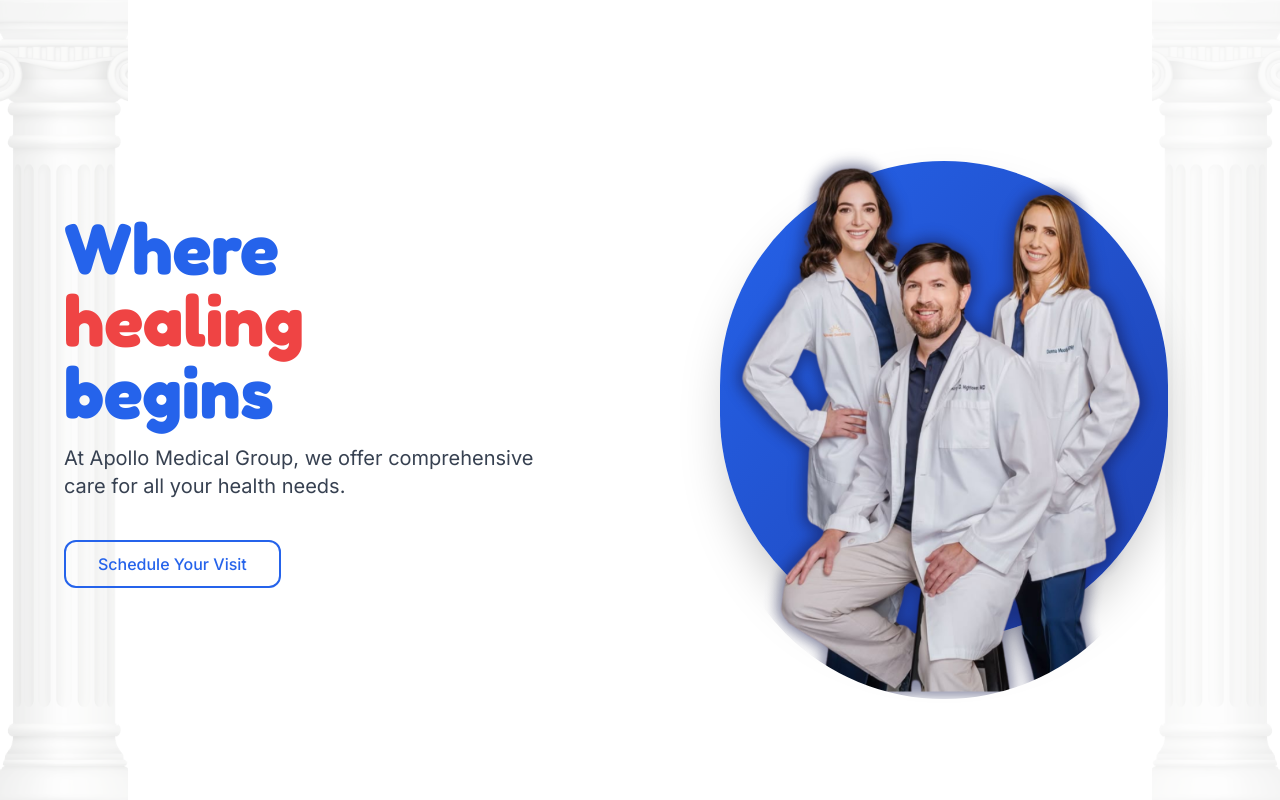
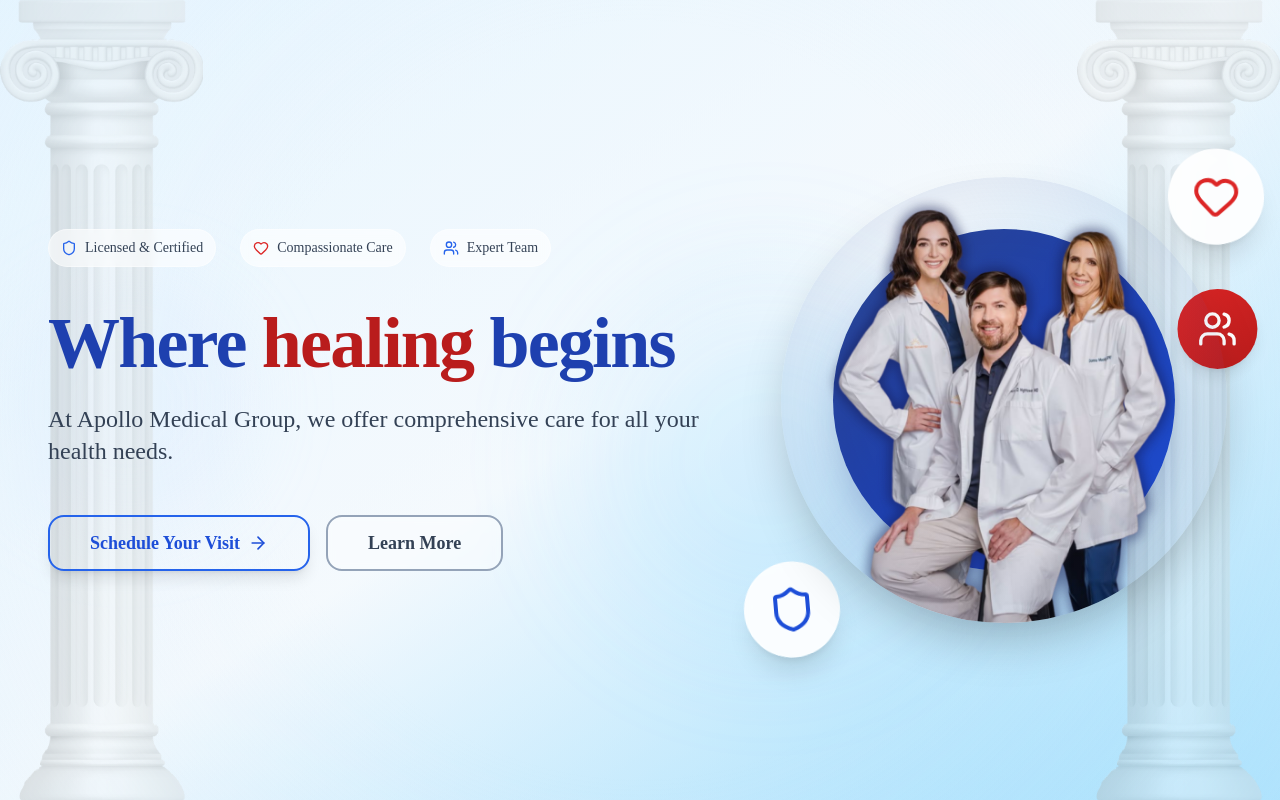
Before and after one commit to Wisdomous20/Apollo, a Next.js app: page / in a window 1280 px wide. Built offline with nearby package versions, Linux system fonts and the light colour scheme.

Commit message:
feat: add radial gradient background utility and enhance Hero section with improved layout, animations, and decorative elements

```diff
--- a/src/app/globals.css
+++ b/src/app/globals.css
@@ -191,6 +191,10 @@
   .text-balance {
     text-wrap: balance;
   }
+
+  .bg-gradient-radial {
+    background: radial-gradient(circle at center, var(--tw-gradient-stops));
+  }
 }
 
 /* Enhanced accessibility */
--- a/src/components/sections/Hero.tsx
+++ b/src/components/sections/Hero.tsx
@@ -3,123 +3,260 @@
 import { motion } from 'framer-motion';
 import { Button } from '@/components/ui/button';
 import Image from 'next/image';
+import { ArrowRight, Shield, Heart, Users } from 'lucide-react';
 
 export default function Hero() {
   return (
-    <section className="relative bg-white min-h-screen flex items-center py-12 lg:py-0">
-      {/* Fixed-position side images (decorative pillars) */}
-      <div className="fixed left-0 top-0 h-screen w-16 md:w-24 lg:w-32 z-0 pointer-events-none">
+    <section className="relative min-h-screen flex items-center py-12 lg:py-0 overflow-hidden">
+      {/* Original Background with White to Sky Blue Gradient */}
+      <div className="absolute inset-0">
+        {/* Main gradient from light blue (upper left) to sky blue (lower right) */}
+        <div className="absolute inset-0 bg-gradient-to-br from-sky-50 via-slate-50/80 to-sky-200" />
+
+        {/* Secondary overlay for more subtle sky blue transition */}
+        <div className="absolute inset-0 bg-gradient-to-br from-sky-100/60 via-sky-50/40 to-sky-300/50" />
+
+        {/* Faint glow effect on the right side */}
+        <div className="absolute top-1/3 right-1/4 w-96 h-96 bg-sky-300/20 rounded-full blur-3xl animate-pulse" />
+        <div className="absolute bottom-1/3 right-1/6 w-64 h-64 bg-blue-200/15 rounded-full blur-2xl" />
+
+        {/* Subtle radial glow in the center-right */}
+        <div className="absolute inset-0 bg-gradient-radial from-transparent via-transparent to-sky-100/30" />
+      </div>
+
+      {/* Original Fixed-position side images (decorative pillars) - Hidden on mobile */}
+      <div className="hidden lg:block fixed left-0 top-0 h-screen w-32 md:w-40 lg:w-48 xl:w-56 z-0 pointer-events-none">
         <Image
           src="/5 - Copy.png"
           alt="Decorative left pillar"
           fill
-          className="object-cover opacity-60"
+          className="object-contain object-left opacity-90"
           priority
         />
       </div>
-      <div className="fixed right-0 top-0 h-screen w-16 md:w-24 lg:w-32 z-0 pointer-events-none">
+      <div className="hidden lg:block fixed right-0 top-0 h-screen w-32 md:w-40 lg:w-48 xl:w-56 z-0 pointer-events-none">
         <Image
           src="/5 - Copy.png"
           alt="Decorative right pillar"
           fill
-          className="object-cover opacity-40 scale-x-[-1]"
+          className="object-contain object-right opacity-90"
           priority
         />
       </div>
 
       <div className="container mx-auto px-6 lg:px-12 relative z-10">
-        <div className="grid lg:grid-cols-2 gap-12 lg:gap-16 items-center max-w-6xl mx-auto">
-          {/* Left Content */}
+        <div className="grid lg:grid-cols-12 gap-12 lg:gap-16 items-center max-w-7xl mx-auto">
+          {/* Left Content - Enhanced */}
           <motion.div
-            initial={{ opacity: 0, x: -50 }}
-            animate={{ opacity: 1, x: 0 }}
-            transition={{ duration: 0.8, delay: 0.2 }}
-            className="space-y-8 text-left"
+            initial={{ opacity: 0, y: 40 }}
+            animate={{ opacity: 1, y: 0 }}
+            transition={{ duration: 0.8, ease: 'easeOut' }}
+            className="lg:col-span-7 space-y-10"
           >
-            {/* Heading Section */}
-            <div className="space-y-4">
+            {/* Trust indicators - Hidden on mobile */}
+            <motion.div
+              initial={{ opacity: 0, y: 20 }}
+              animate={{ opacity: 1, y: 0 }}
+              transition={{ duration: 0.6, delay: 0.2 }}
+              className="hidden sm:flex flex-wrap items-center gap-6 text-sm font-medium text-slate-700"
+              style={{ fontFamily: '"Times New Roman", "Georgia", serif' }}
+            >
+              <div className="flex items-center gap-2 bg-white/60 backdrop-blur-sm px-3 py-2 rounded-full border border-white/40">
+                <Shield className="w-4 h-4 text-blue-600" />
+                <span>Licensed & Certified</span>
+              </div>
+              <div className="flex items-center gap-2 bg-white/60 backdrop-blur-sm px-3 py-2 rounded-full border border-white/40">
+                <Heart className="w-4 h-4 text-red-600" />
+                <span>Compassionate Care</span>
+              </div>
+              <div className="flex items-center gap-2 bg-white/60 backdrop-blur-sm px-3 py-2 rounded-full border border-white/40">
+                <Users className="w-4 h-4 text-blue-600" />
+                <span>Expert Team</span>
+              </div>
+            </motion.div>
+
+            {/* Main heading with formal font and red/blue mix */}
+            <div className="space-y-6">
               <motion.h1
                 initial={{ opacity: 0, y: 30 }}
                 animate={{ opacity: 1, y: 0 }}
-                transition={{ duration: 0.8, delay: 0.4 }}
-                className="text-4xl sm:text-5xl lg:text-6xl xl:text-7xl font-extrabold leading-tight"
+                transition={{ duration: 0.8, delay: 0.3 }}
+                className="text-4xl sm:text-5xl lg:text-6xl xl:text-7xl font-bold leading-tight tracking-tight whitespace-nowrap"
+                style={{
+                  fontFamily:
+                    '"Times New Roman", "Georgia", "Trajan Pro", serif',
+                }}
               >
-                <span className="text-blue-600 block">Where</span>
-                <span className="text-red-500 block">healing</span>
-                <span className="text-blue-600 block">begins</span>
+                <span className="text-blue-800">Where </span>
+                <span className="text-red-700">healing </span>
+                <span className="text-blue-800">begins</span>
               </motion.h1>
 
               <motion.p
                 initial={{ opacity: 0, y: 20 }}
                 animate={{ opacity: 1, y: 0 }}
-                transition={{ duration: 0.8, delay: 0.6 }}
-                className="text-lg lg:text-xl text-gray-700 max-w-lg leading-relaxed"
+                transition={{ duration: 0.8, delay: 0.5 }}
+                className="text-xl lg:text-2xl text-slate-700 max-w-2xl leading-relaxed "
+                style={{ fontFamily: '"Times New Roman", "Georgia", serif' }}
               >
                 At Apollo Medical Group, we offer comprehensive care for all
                 your health needs.
               </motion.p>
             </div>
 
-            {/* CTA Section */}
+            {/* Enhanced CTA section */}
             <motion.div
               initial={{ opacity: 0, y: 20 }}
               animate={{ opacity: 1, y: 0 }}
-              transition={{ duration: 0.8, delay: 0.8 }}
-              className="pt-2"
+              transition={{ duration: 0.8, delay: 0.7 }}
+              className="flex flex-col sm:flex-row gap-4 pt-2"
             >
               <Button
+                size="lg"
+                className="relative border-2 border-blue-600 !bg-transparent text-blue-700 px-10 py-4 text-lg font-semibold rounded-xl shadow-lg hover:shadow-xl transition-all duration-300 group !bg-none
+                  hover:!bg-blue-600 hover:text-white hover:border-transparent focus-visible:border-blue-700"
+                style={{
+                  fontFamily: '"Times New Roman", "Georgia", serif',
+                  background: 'transparent',
+                  backgroundImage: 'none',
+                }}
+              >
+                <span className="transition-colors duration-200 group-hover:text-white group-hover:font-bold">
+                  Schedule Your Visit
+                </span>
+                <ArrowRight className="ml-2 w-5 h-5 transition-colors duration-200 group-hover:text-white group-hover:font-bold" />
+              </Button>
+
+              <Button
                 variant="outline"
-                className="bg-transparent text-blue-600 border-2 border-blue-600 hover:bg-blue-600 hover:text-white px-8 py-3 text-base font-medium rounded-lg transition-all duration-300"
+                size="lg"
+                className="border-2 border-slate-400 text-slate-700 hover:bg-white/80 hover:border-slate-500 px-10 py-4 text-lg font-semibold rounded-xl transition-all duration-300 bg-white/40 backdrop-blur-sm"
+                style={{ fontFamily: '"Times New Roman", "Georgia", serif' }}
               >
-                Schedule Your Visit
+                Learn More
               </Button>
             </motion.div>
           </motion.div>
 
-          {/* Right Content - Medical Team Image */}
+          {/* Right Content - 2x Larger 3D Image */}
           <motion.div
-            initial={{ opacity: 0, x: 50 }}
-            animate={{ opacity: 1, x: 0 }}
-            transition={{ duration: 0.8, delay: 0.4 }}
-            className="relative flex justify-center"
+            initial={{ opacity: 0, scale: 0.9 }}
+            animate={{ opacity: 1, scale: 1 }}
+            transition={{ duration: 1, delay: 0.4, ease: 'easeOut' }}
+            className="lg:col-span-5 relative flex justify-center"
           >
-            <div className="relative w-full max-w-md">
-              {/* Blue oval background */}
+            <div className="relative w-full" style={{ maxWidth: '180rem' }}>
+              {' '}
+              {/* 2x larger - massive custom size beyond Tailwind's max classes */}
+              <div className="relative aspect-square">
+                {/* Background circle - Made smaller for enhanced 3D effect */}
                 <motion.div
                   initial={{ scale: 0.8, opacity: 0 }}
                   animate={{ scale: 1, opacity: 1 }}
                   transition={{ duration: 1, delay: 0.6 }}
-                className="absolute inset-0 bg-gradient-to-br from-blue-600 to-blue-800 rounded-full shadow-2xl"
+                  className="absolute shadow-2xl rounded-full"
                   style={{
-                  width: '100%',
-                  height: '80%',
-                  top: '10%',
+                    width: '75%', // Reduced from 90% to 75% for stronger 3D effect
+                    height: '75%',
+                    top: '12.5%', // Adjusted positioning for smaller circle
+                    left: '12.5%',
+                    background:
+                      'linear-gradient(135deg, #1e3a8a 0%, #1e40af 50%, #1d4ed8 100%)',
+                    boxShadow:
+                      '0 25px 50px -12px rgba(30, 58, 138, 0.4), 0 0 0 1px rgba(255, 255, 255, 0.1)',
                   }}
-              ></motion.div>
+                >
+                  {/* Inner highlight for depth */}
+                  <div
+                    className="absolute inset-0 opacity-20 rounded-full"
+                    style={{
+                      background:
+                        'linear-gradient(135deg, rgba(255, 255, 255, 0.3) 0%, transparent 50%)',
+                    }}
+                  />
+                </motion.div>
 
-              {/* Medical team image */}
+                {/* Medical team image - Dramatically larger now */}
                 <motion.div
                   initial={{ scale: 0.9, opacity: 0 }}
                   animate={{ scale: 1, opacity: 1 }}
                   transition={{ duration: 1, delay: 0.8 }}
                   className="relative z-10"
-              >
-                <div
-                  className="relative overflow-hidden rounded-full"
                   style={{
-                    aspectRatio: '3/4',
-                    width: '100%',
+                    width: '98%', // Increased from 95% to 98%
+                    height: '98%',
+                    top: '1%', // Adjusted positioning
+                    left: '1%',
                   }}
                 >
+                  <div className="relative overflow-hidden rounded-full w-full h-full shadow-2xl">
                     <Image
                       src="/4.png"
                       alt="Apollo Medical Group team of three medical professionals"
                       fill
-                    className="object-cover object-center"
+                      className="object-cover object-center scale-110"
                       priority
+                    />
+                    {/* Enhanced vignette for better 3D integration */}
+                    <div
+                      className="absolute inset-0 rounded-full"
+                      style={{
+                        background:
+                          'radial-gradient(circle at center, transparent 45%, rgba(30, 58, 138, 0.1) 80%, rgba(30, 58, 138, 0.25) 100%)',
+                      }}
                     />
                   </div>
                 </motion.div>
+
+                {/* Enhanced floating elements - positioned for larger image */}
+                <motion.div
+                  animate={{
+                    y: [-12, 12, -12],
+                    rotate: [0, 5, 0, -5, 0],
+                  }}
+                  transition={{
+                    duration: 4,
+                    repeat: Number.POSITIVE_INFINITY,
+                    ease: 'easeInOut',
+                  }}
+                  className="absolute -top-8 -right-8 w-24 h-24 bg-white/90 backdrop-blur-sm rounded-full shadow-xl flex items-center justify-center border border-white/40"
+                >
+                  <Heart className="w-12 h-12 text-red-600" />
+                </motion.div>
+
+                <motion.div
+                  animate={{
+                    y: [12, -12, 12],
+                    rotate: [0, -5, 0, 5, 0],
+                  }}
+                  transition={{
+                    duration: 3.5,
+                    repeat: Number.POSITIVE_INFINITY,
+                    ease: 'easeInOut',
+                    delay: 1,
+                  }}
+                  className="absolute -bottom-8 -left-8 w-24 h-24 bg-white/90 backdrop-blur-sm rounded-full shadow-xl flex items-center justify-center border border-white/40"
+                >
+                  <Shield className="w-12 h-12 text-blue-700" />
+                </motion.div>
+
+                {/* Additional floating element for more depth */}
+                <motion.div
+                  animate={{
+                    y: [-8, 8, -8],
+                    x: [-4, 4, -4],
+                  }}
+                  transition={{
+                    duration: 5,
+                    repeat: Number.POSITIVE_INFINITY,
+                    ease: 'easeInOut',
+                    delay: 2,
+                  }}
+                  className="absolute top-1/4 -right-6 w-20 h-20 bg-gradient-to-br from-red-600 to-red-700 rounded-full shadow-lg flex items-center justify-center"
+                >
+                  <Users className="w-10 h-10 text-white" />
+                </motion.div>
+              </div>
             </div>
           </motion.div>
         </div>
```
Lines whose indentation alone changed are shown as unchanged.
